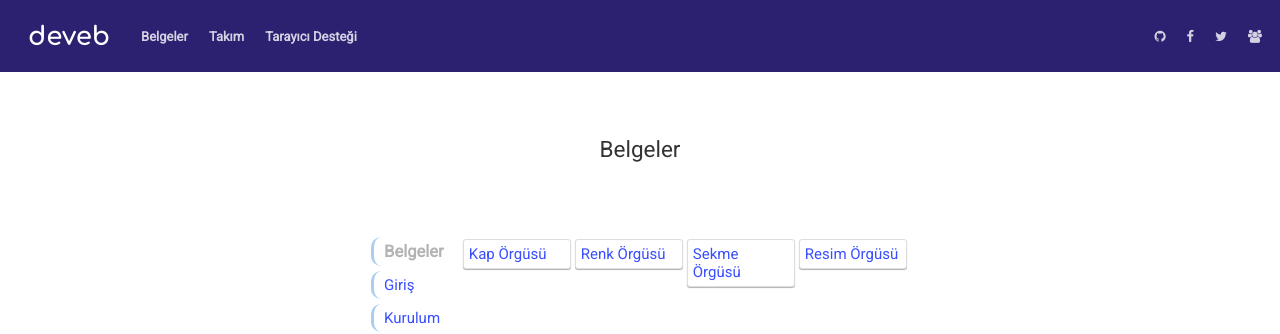
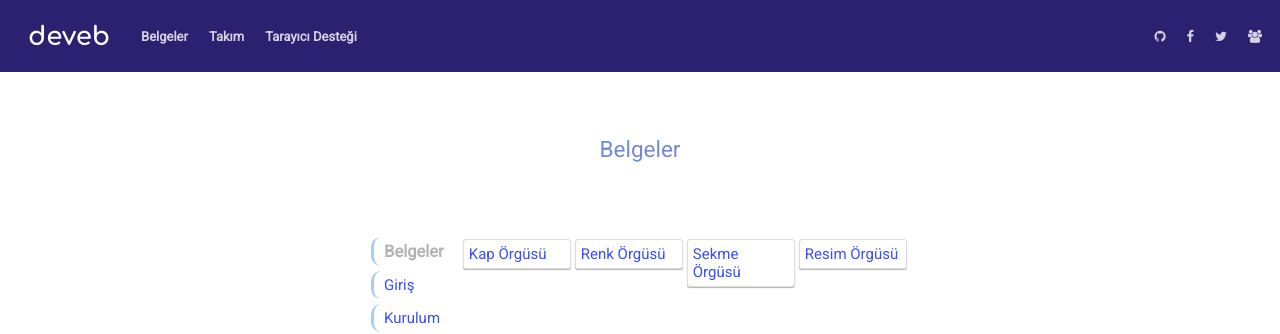
Before and after one commit to data-deveb/data-deveb.github.io, a Jekyll site: the page built from belgeler/belgeler.html, in a window 1280 px wide. Shown: the top 334 px of the page. Built offline with Jekyll 4.4.1, drawn with Linux system fonts in a browser that asks for light colours.

Commit message:
güncelleme

```diff
--- a/assets/css/deveb.genel.css
+++ b/assets/css/deveb.genel.css
@@ -99,7 +99,7 @@ pre{
 }
 .sayfa-başlığı h1{
 	font-weight: 300;
-	color:rgb(114, 137, 218) none repeat scroll 0% 0%;
+	color:rgb(114, 137, 218);
 }
 
 
```
